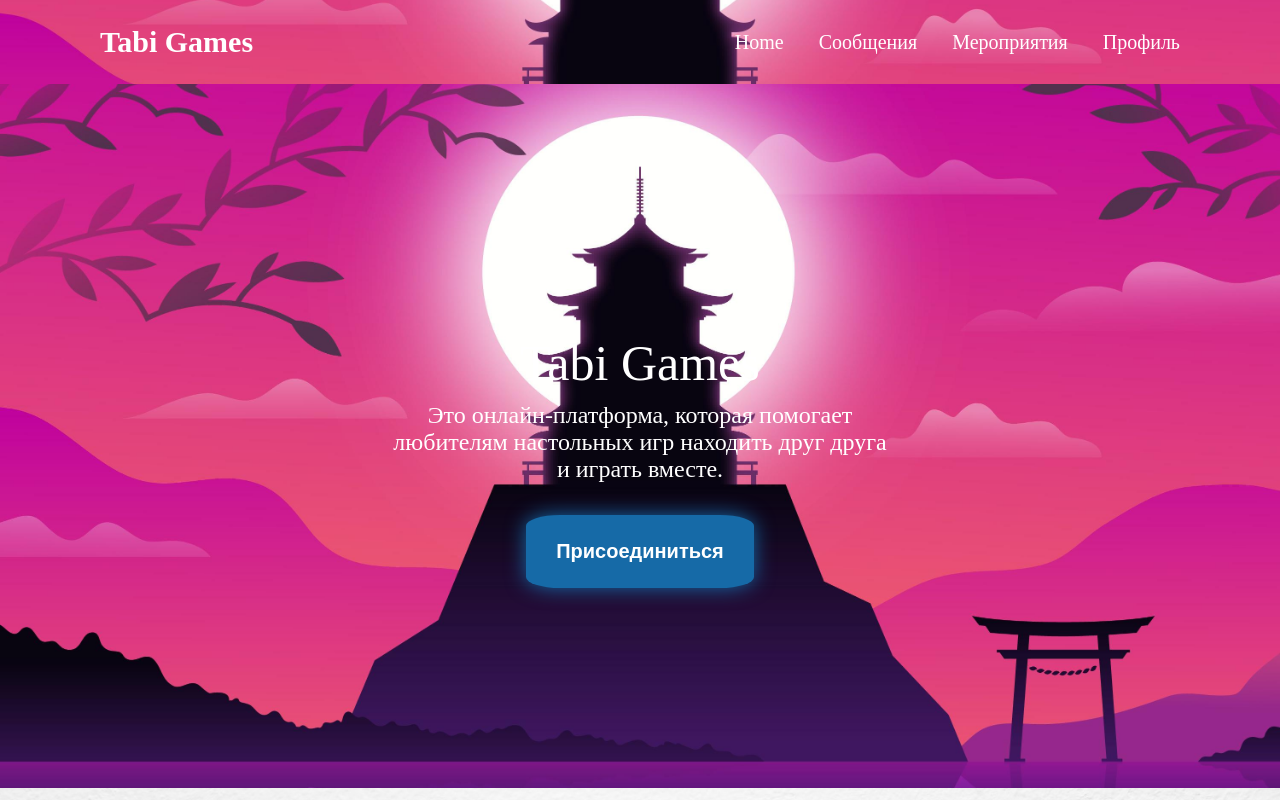
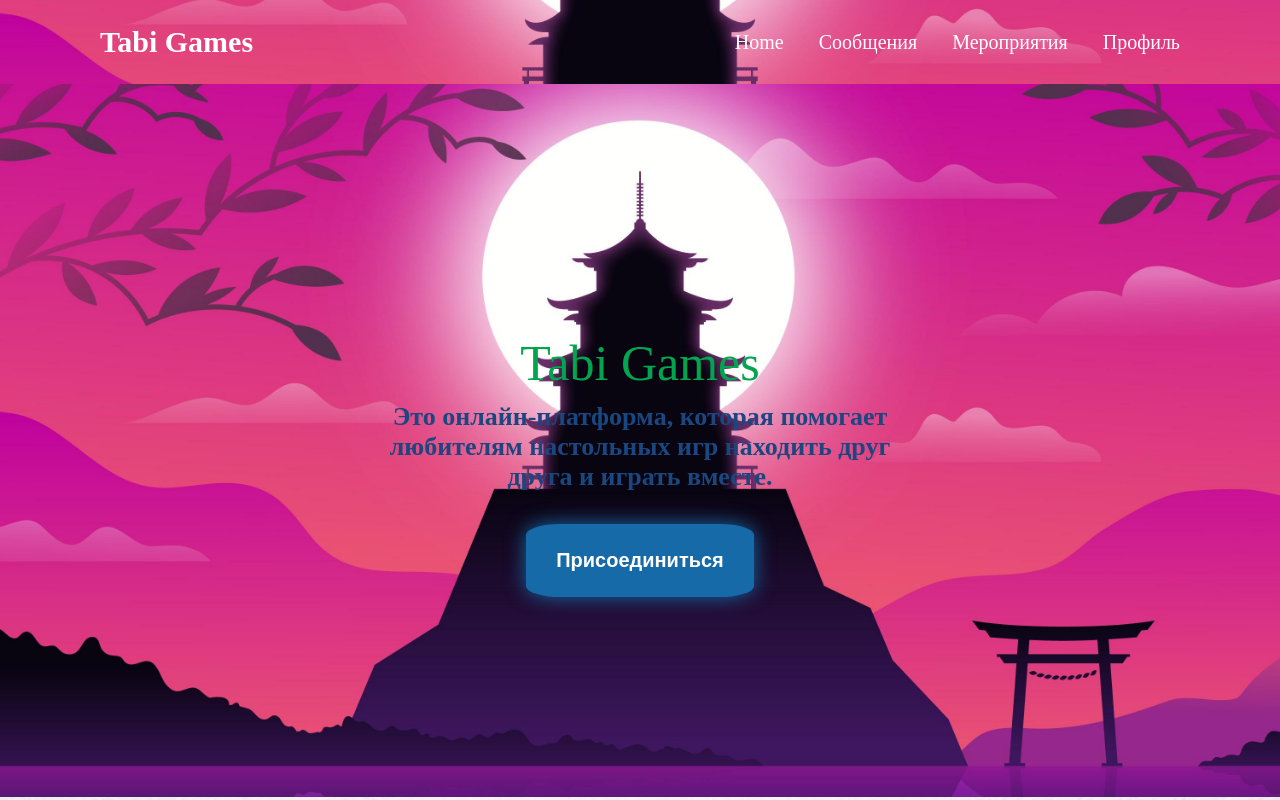
Before and after one commit to TheRisingDream/Tabi-Games, a Nuxt app in the folder table/: page / in a window 1280 px wide. Shown: the top 800 px of the page. Built offline with nearby package versions, Linux system fonts and the light colour scheme; no server answers.

Commit message:
mini fix with front

```diff
--- a/table/components/EventPage/SectionUserEvent.vue
+++ b/table/components/EventPage/SectionUserEvent.vue
@@ -92,6 +92,7 @@ async function UpdateItem(id) {
 }
 .text_option{
     padding: 10px;
+    font-size: 20px;
 }
 .card_btn{
     margin: 5px;
--- a/table/components/IndexPage/SectionFirst.vue
+++ b/table/components/IndexPage/SectionFirst.vue
@@ -26,14 +26,17 @@
     flex-direction: column;
 }
 .sec_title{
+    color: #00a550;
     margin-top: 250px;
     margin-bottom: 10px;
     font-size: 50px;
     font-weight: 500;
 }
 .sec_info{
+    color: #1a4780;
     text-align: center;
-    font-size: 24px;
+    font-size: 26px;
+    font-weight: 800;
     margin-top: 0px;
     margin-bottom: 2rem;
     width: 40%;
--- a/table/components/IndexPage/SectionThird.vue
+++ b/table/components/IndexPage/SectionThird.vue
@@ -85,6 +85,7 @@ async function JoinGame(id){
 }
 .text_option{
     padding: 10px;
+    font-size: 20px;
 }
 .card_btn{
     margin: 5px;
--- a/table/pages/chat.vue
+++ b/table/pages/chat.vue
@@ -127,6 +127,7 @@ section{
     background-size: cover;
     background-attachment: fixed;
     display: flex;
+    flex-wrap: wrap;
     justify-content: space-around;
     height: 88vh;
     padding: 10px;
```
